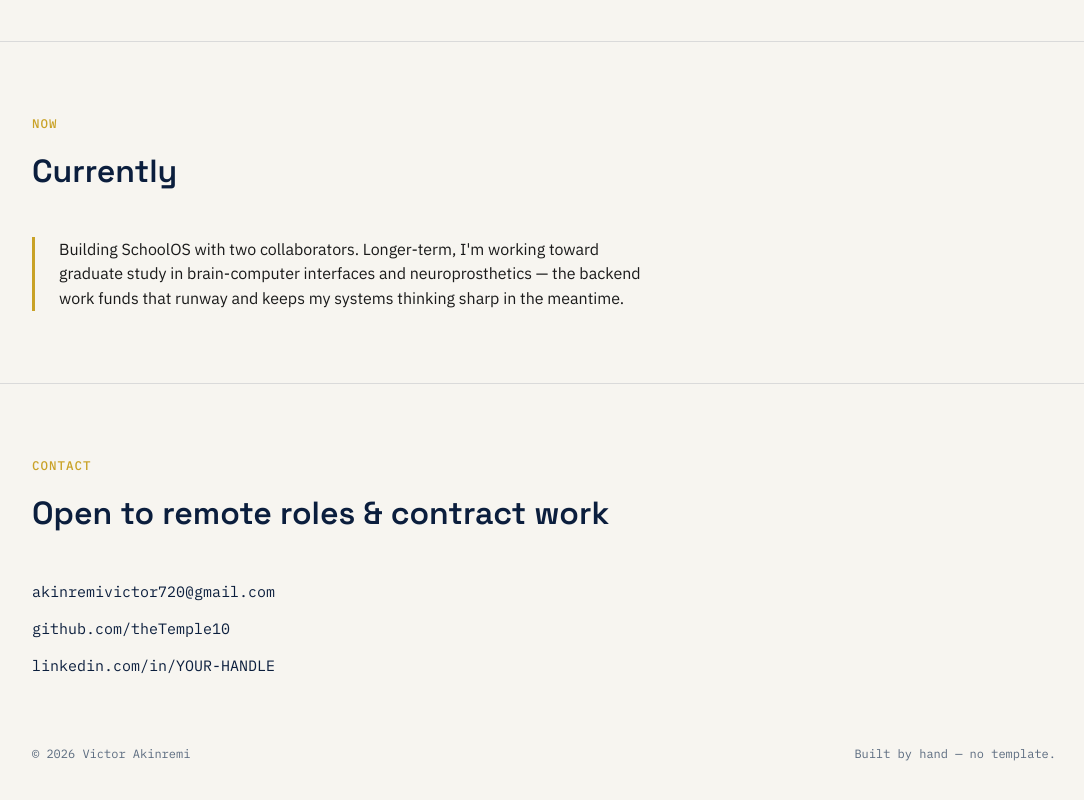
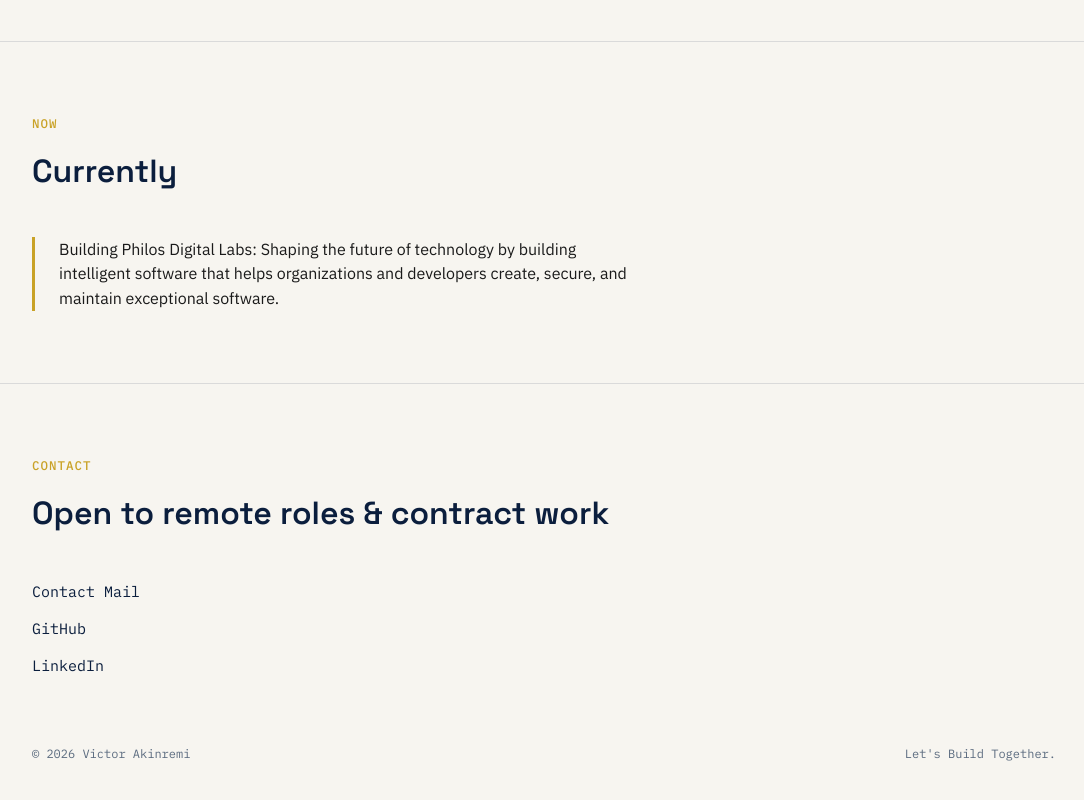
Before and after one commit to theTemple10/victor-akinremi, a plain HTML site: page index.html in a window 1280 px wide. Shown: the part 2738-3538 px from the top of the page, without its empty margins (96-1180 px from the left). Drawn offline with Linux system fonts and the light colour scheme.

Commit message:
Update resume link and contact details in index.html
Updated resume link and modified contact information.

```diff
--- a/index.html
+++ b/index.html
@@ -6,6 +6,7 @@
 <title>Victor Akinremi — Backend Engineer</title>
 <meta name="description" content="Victor Akinremi — backend engineer building API infrastructure: gateways, rate limiters, and observability. Lagos, Nigeria.">
 
+<link rel="icon" type="image/x-icon" href="casual_profile_picture.jpeg">
 <link rel="preconnect" href="https://fonts.googleapis.com">
 <link rel="preconnect" href="https://fonts.gstatic.com" crossorigin>
 <link href="https://fonts.googleapis.com/css2?family=Space+Grotesk:wght@500;600;700&family=IBM+Plex+Sans:wght@400;500;600&family=IBM+Plex+Mono:wght@400;500&display=swap" rel="stylesheet">
@@ -289,7 +290,7 @@
       <a href="#contact">Contact</a>
     </nav>
     <!-- EDIT: point this at your actual resume PDF once it's in the repo -->
-    <a class="btn-resume" href="resume.pdf" download>Resume ↓</a>
+    <a class="btn-resume" href="Victor_Akinremi_CV_Revised.pdf" download>Resume ↓</a>
   </div>
 </header>
 
@@ -363,7 +364,7 @@
       <div class="card-links">
         <a href="https://loan-tracker-api-f3xa.onrender.com" target="_blank" rel="noopener">Live API ↗</a>
         <!-- EDIT: replace with the real repo URL -->
-        <a href="https://github.com/theTemple10" target="_blank" rel="noopener">GitHub ↗</a>
+        <a href="https://github.com/theTemple10/loan-tracker-api" target="_blank" rel="noopener">GitHub ↗</a>
       </div>
     </article>
 
@@ -416,7 +417,7 @@
     <div class="eyebrow">Now</div>
     <h2 class="section-title">Currently</h2>
     <div class="now-box">
-      <p>Building SchoolOS with two collaborators. Longer-term, I'm working toward graduate study in brain-computer interfaces and neuroprosthetics — the backend work funds that runway and keeps my systems thinking sharp in the meantime.</p>
+      <p>Building Philos Digital Labs: Shaping the future of technology by building intelligent software that helps organizations and developers create, secure, and maintain exceptional software.</p>
     </div>
   </div>
 </section>
@@ -427,15 +428,15 @@
     <h2 class="section-title">Open to remote roles &amp; contract work</h2>
     <div class="contact-grid">
       <ul class="contact-list">
-        <li><a href="mailto:akinremivictor720@gmail.com">akinremivictor720@gmail.com</a></li>
-        <li><a href="https://github.com/theTemple10" target="_blank" rel="noopener">github.com/theTemple10</a></li>
+        <li><a href="mailto:akinremivictor720@gmail.com">Contact Mail</a></li>
+        <li><a href="https://github.com/theTemple10" target="_blank" rel="noopener">GitHub</a></li>
         <!-- EDIT: add your real LinkedIn URL -->
-        <li><a href="#" target="_blank" rel="noopener">linkedin.com/in/YOUR-HANDLE</a></li>
+        <li><a href="https://www.linkedin.com/in/akinremi-victor-b183a0188" target="_blank" rel="noopener">LinkedIn</a></li>
       </ul>
     </div>
     <div class="foot-note">
       <span>© 2026 Victor Akinremi</span>
-      <span>Built by hand — no template.</span>
+      <span>Let's Build Together.</span>
     </div>
   </div>
 </footer>
```
